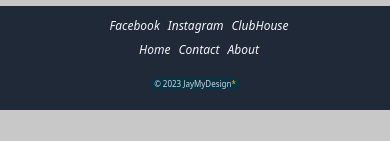
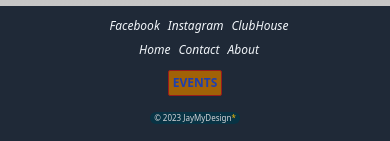
Before and after one commit to JayMy45/rewritingNarratives, a Next.js app: page / in a window 390 px wide. Shown: the part 909-1050 px from the top of the page. Before the commit the page ends 1019 px from the top, so only its background shows below. Built offline with nearby package versions, Linux system fonts and the light colour scheme.

Commit message:
update footer layout and responsiveness per customers request

```diff
--- a/app/footer.js
+++ b/app/footer.js
@@ -53,9 +53,12 @@ export default function Footer() {
                             <div className="md:mt-7 hidden md:block">
                                 <h5 className="italic font-bold text-slate-100 ml-12">"Empowering Individuals to Transform"</h5>
                             </div>
-                            <div className="flex flex-row md:flex-col justify-evenly text-center md:mt-7 space-x-2 md:space-x-0">
+                            <div className="flex flex-row md:flex-col justify-evenly text-center md:mt-7 space-x-2 md:space-x-0  md:pl-4">
                                 <div>
-                                    <div className="text-slate-100 dark:text-gray-200 underline text-sm hidden md:block">Social Media</div>
+                                    <div className="text-slate-100 dark:text-gray-200 underline text-sm hidden md:block">
+                                        <h2 className="block lg:hidden">Social</h2>
+                                        <h2 className="hidden lg:block">Social Media</h2>
+                                    </div>
                                 </div>
                                 <div>
                                     <div className="text-slate-100 dark:text-gray-200 text-xs italic">
@@ -83,7 +86,7 @@ export default function Footer() {
                         </div>
                     </div>
                     <div className="flex-grow pb-1 md:pb-0">
-                        <div className="flex flex-row md:flex-col justify-evenly text-center md:border-l md:mt-6 md:mr-20 space-x-2 md:space-x-0">
+                        <div className="flex flex-row md:flex-col justify-evenly text-center lg:border-l md:mt-6 md:mr-10 lg:mr-20 space-x-2 md:space-x-0">
 
                             <div className="">
                                 <div className="text-slate-100 dark:text-gray-200 underline text-sm hidden md:block">Information</div>
@@ -109,6 +112,14 @@ export default function Footer() {
                                     </a>
                                 </div>
                             </div>
+
+                        </div>
+                    </div>
+                    <div className="w-fit mt-2 block md:hidden border border-red-800 bg-yellow-700 rounded-sm px-1 py-1">
+                        <div className="uppercase font-bold text-blue-800">
+                            <Link href="events" >
+                                <h2 className="text-xs  mx-auto">Events</h2>
+                            </Link>
                         </div>
                     </div>
                 </div>
```
